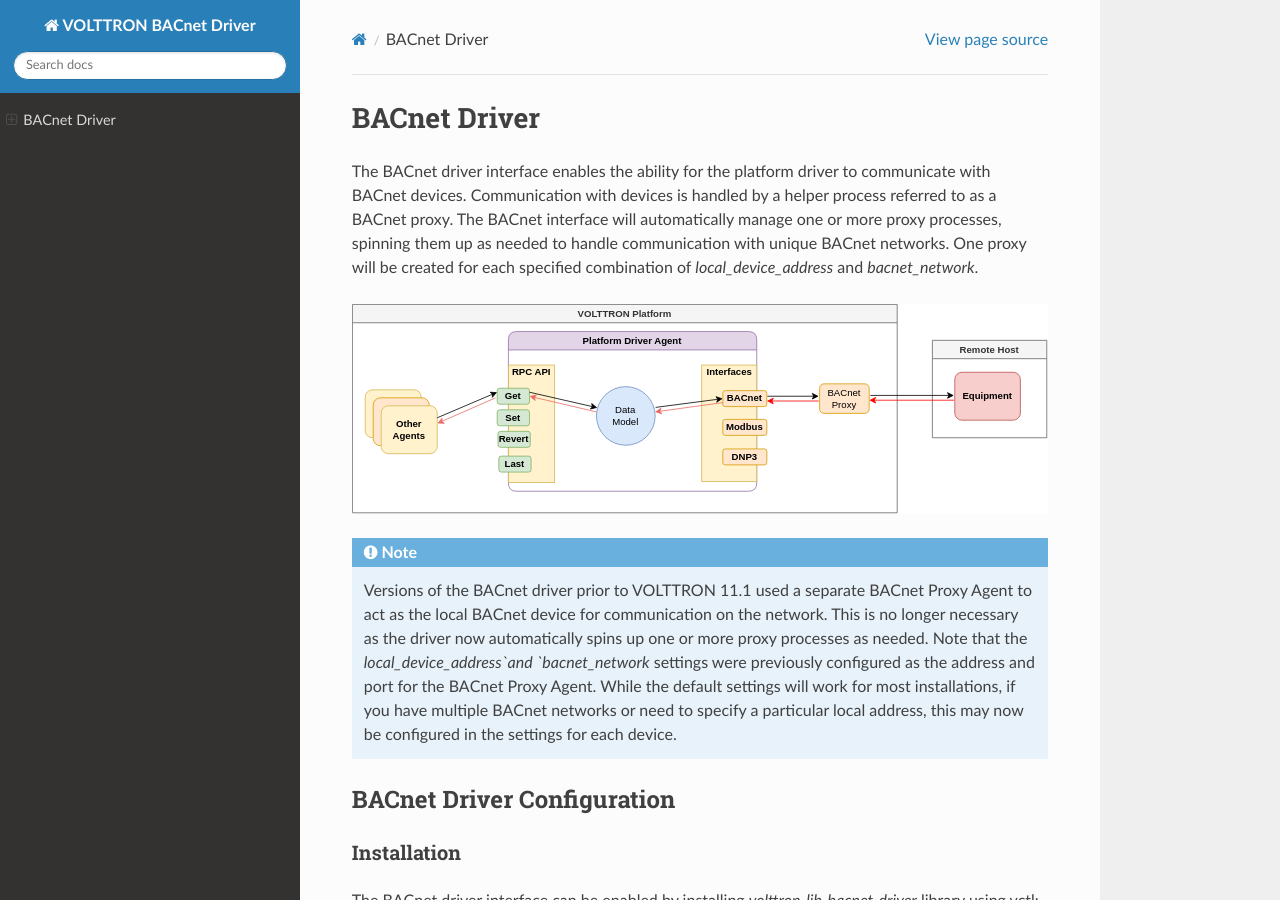
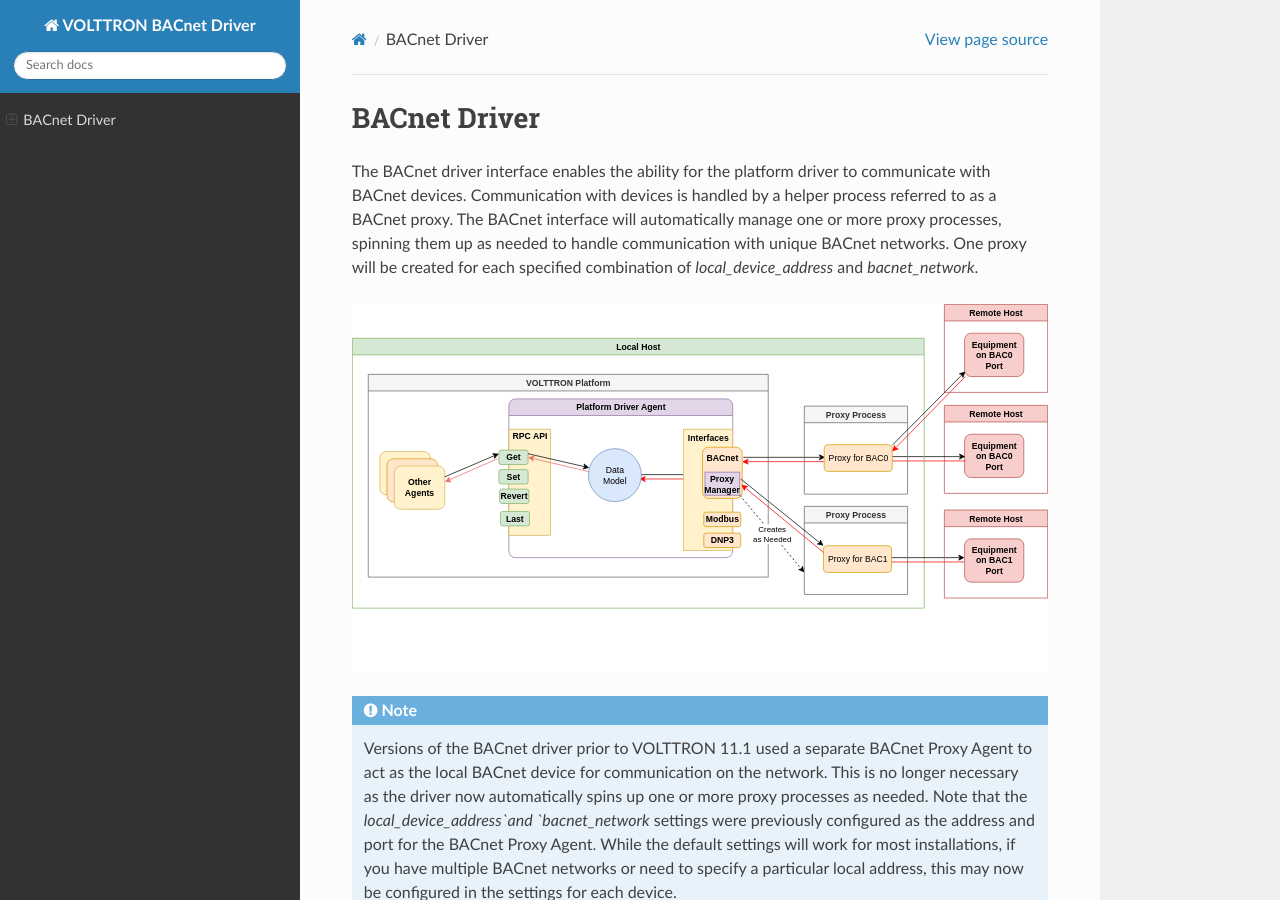
Before and after one commit to eclipse-volttron/volttron-lib-bacnet-driver, a Sphinx documentation site: the page built from docs/source/index.rst, in a window 1280 px wide and 900 px high. Built offline with Sphinx 7.4.7 and the Read the Docs theme 3.1.0, drawn with Linux system fonts in a browser that asks for light colours.

Commit message:
Documentation updates.

```diff
--- a/docs/source/index.rst
+++ b/docs/source/index.rst
@@ -9,7 +9,7 @@
 BACnet networks. One proxy will be created for each specified combination of `local_device_address`
 and `bacnet_network`.
 
-.. image:: files/bacnet_get_flow.svg
+.. image:: files/bacnet_data_flow.svg
 
 .. note::
     Versions of the BACnet driver prior to VOLTTRON 11.1 used a separate BACnet Proxy Agent to act as the local BACnet
```
Also changed, not shown: docs/source/files/bacnet_data_flow.svg (added), docs/source/files/bacnet_get_flow.svg (deleted).
